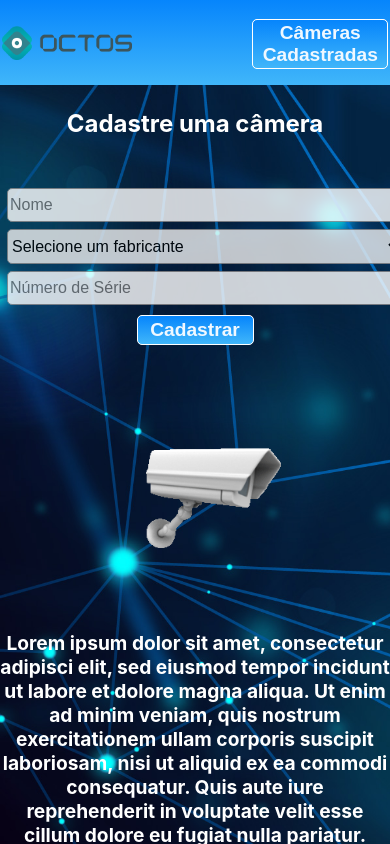
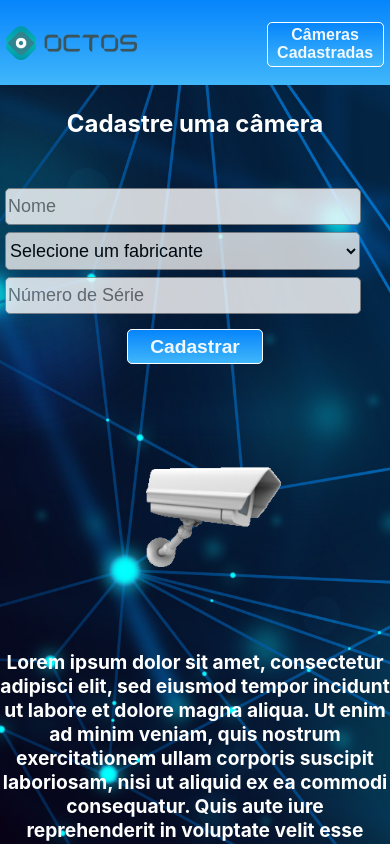
Before and after one commit to AllineFranciely/CamerasApplication-Frontend-React-JS, a React (Create React App) app: page / in a window 390 px wide. Shown: the top 844 px of the page. Built offline with nearby package versions, Linux system fonts and the light colour scheme.

Commit message:
ajustes de responsividade

```diff
--- a/src/components/styles/Footer.css
+++ b/src/components/styles/Footer.css
@@ -31,12 +31,46 @@
   color: aliceblue;
 }
 
+/* Para telas pequena / laptops */
+@media only screen and (max-width: 1024px)
+{
+  .buttonOctos {
+    height: 35px;
+  }
+}
+
+/* Para desktops / telas grandes */
+@media only screen and (min-width: 1025px)
+{
+  .buttonOctos {
+    font-size:large;
+    height: 45px;
+    width: 15%;
+  }
+
+  .ass {
+    font-size: medium;
+    margin-right: 55px;
+  }
+}
+
+/* Para Tablet */
+@media only screen and (max-width: 768px)
+{
+  .buttonOctos {
+    font-size:large;
+    height: 45px;
+    width: 15%;
+  }
+
+}
+
 /* Para mobile */
 @media only screen and (max-width: 600px)
 {
   .buttonOctos {
-    font-size: larger;
-    height: 50px;
+    font-size: medium;
+    height: 45px;
     margin-left: 10px;
     margin-top: 20px;
     width: 25%;
--- a/src/components/styles/Formulario.css
+++ b/src/components/styles/Formulario.css
@@ -52,25 +52,108 @@
   cursor: pointer;
 }
 
+/* Para desktops / telas grandes */
+@media only screen and (min-width: 1025px)
+{
+  #nome {
+    font-size:large;
+    width: 450px;
+  }
+
+  #fabricante {
+    font-size:large;
+    width: 455px;
+  }
+
+  #serie {
+    font-size:large;
+    width: 450px;
+  }
+
+  .buttonCad {
+    font-size: larger;
+    height: 35px;
+    margin-top: 15px;
+    width: 35%;
+  }
+}
+
+/* Para telas pequena / laptops */
+@media only screen and (max-width: 1024px)
+{
+  #nome {
+    font-size:large;
+    margin-left: 5px;
+    width: 450px;
+  }
+
+  #fabricante {
+    font-size:large;
+    margin-left: 5px;
+    width: 455px;
+  }
+
+  #serie {
+    font-size:large;
+    margin-left: 5px;
+    width: 450px;
+  }
+
+  .buttonCad {
+    font-size: larger;
+    height: 35px;
+    margin-top: 15px;
+    width: 35%;
+  }
+}
+
+/* Para Tablet */
+@media only screen and (max-width: 768px)
+{
+  #nome {
+    font-size:large;
+    width: 450px;
+  }
+
+  #fabricante {
+    font-size:large;
+    width: 455px;
+  }
+
+  #serie {
+    font-size:large;
+    width: 450px;
+  }
+
+  .buttonCad {
+    font-size: larger;
+    height: 35px;
+    margin-top: 15px;
+    width: 35%;
+  }
+}
+
 /* Para mobile */
 @media only screen and (max-width: 600px)
 {
+  .inputs {
+    justify-content: center;
+  }
+
   #nome {
-    margin-left: 7px;
-    width: 390px;
+    width: 350px;
   }
 
   #fabricante {
-    margin-left: 7px;
-    width: 395px;
+    width: 355px;
   }
 
   #serie {
-    margin-left: 7px;
-    width: 390px;
+    width: 350px;
   }
 
   .buttonCad {
     font-size: larger;
   }
+
 }
--- a/src/components/styles/Header.css
+++ b/src/components/styles/Header.css
@@ -27,6 +27,24 @@
   cursor: pointer;
 }
 
+/* Para telas pequena / laptops */
+@media only screen and (max-width: 1024px)
+{
+  .buttonList {
+    height: 35px;
+  }
+}
+
+/* Para desktops / telas grandes */
+@media only screen and (min-width: 1025px)
+{
+  .buttonList {
+    font-size:large;
+    height: 45px;
+    width: 15%;
+  }
+}
+
 /* Para mobile */
 @media only screen and (max-width: 600px)
 {
@@ -35,11 +53,11 @@
   }
 
   .buttonList {
-    font-size: larger;
-    height: 50px;
+    font-size: medium;
+    height: 45px;
     margin-bottom: 2px;
     margin-left: 30%;
     margin-top: 5px;
-    width: 35%;
+    width: 30%;
   }
 }
--- a/src/pages/styles/Home.css
+++ b/src/pages/styles/Home.css
@@ -40,6 +40,46 @@
   flex-direction: column;
 }
 
+/* Para desktops / telas grandes */
+@media only screen and (min-width: 1025px)
+{
+  .body {
+    margin-top: 97px;
+  }
+
+  .texto {
+    width: 100%;
+  }
+
+  .t {
+    width: 100%;
+  }
+
+}
+
+/* Para Tablet */
+@media only screen and (max-width: 768px)
+{
+  .homeInteiro {
+    background-size: cover;
+  }
+
+  .body {
+    flex-direction: row;
+    flex-wrap: wrap;
+  }
+
+  .texto {
+    width: 100%;
+  }
+
+  .t {
+    font-size: xx-large;
+    width: 100%;
+  }
+
+}
+
 /* Para mobile */
 @media only screen and (max-width: 600px)
 {
@@ -68,7 +108,6 @@
   }
 
   .texto {
-    color: white;
     max-width: 100%;
   }
 
```
Also changed, not shown: src/pages/styles/Cameras.css (line endings or trailing spaces).
